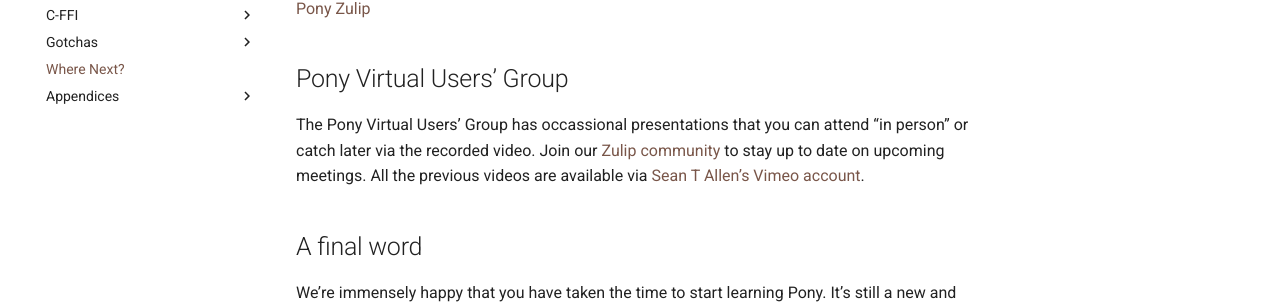
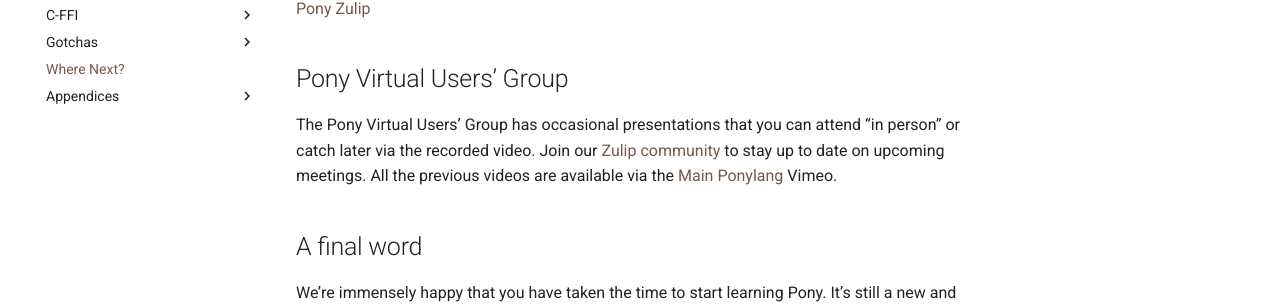
Before and after one commit to ponylang/pony-tutorial, an MkDocs documentation site: the page built from docs/where-next/index.md, in a window 1280 px wide and 900 px high, scrolled down 904 px. Shown: the part 362-670 px from the top of the window. Built offline with MkDocs 1.6.1 and Material for MkDocs 9.7.7, drawn with Linux system fonts in a browser that asks for light colours; comment, search, counter and statistics services are not loaded.

Commit message:
Vimeo link to Main Ponylang

```diff
--- a/docs/where-next/index.md
+++ b/docs/where-next/index.md
@@ -32,7 +32,7 @@
 
 ## Pony Virtual Users' Group
 
-The Pony Virtual Users' Group has occassional presentations that you can attend "in person" or catch later via the recorded video. Join our [Zulip community](https://ponylang.zulipchat.com/#narrow/stream/189932-announce/topic/VUG) to stay up to date on upcoming meetings. All the previous videos are available via [Sean T Allen's Vimeo account](https://vimeo.com/user6269014).
+The Pony Virtual Users' Group has occasional presentations that you can attend "in person" or catch later via the recorded video. Join our [Zulip community](https://ponylang.zulipchat.com/#narrow/stream/189932-announce/topic/VUG) to stay up to date on upcoming meetings. All the previous videos are available via the [Main Ponylang](https://vimeo.com/ponylang) Vimeo.
 
 ## A final word
 
```
